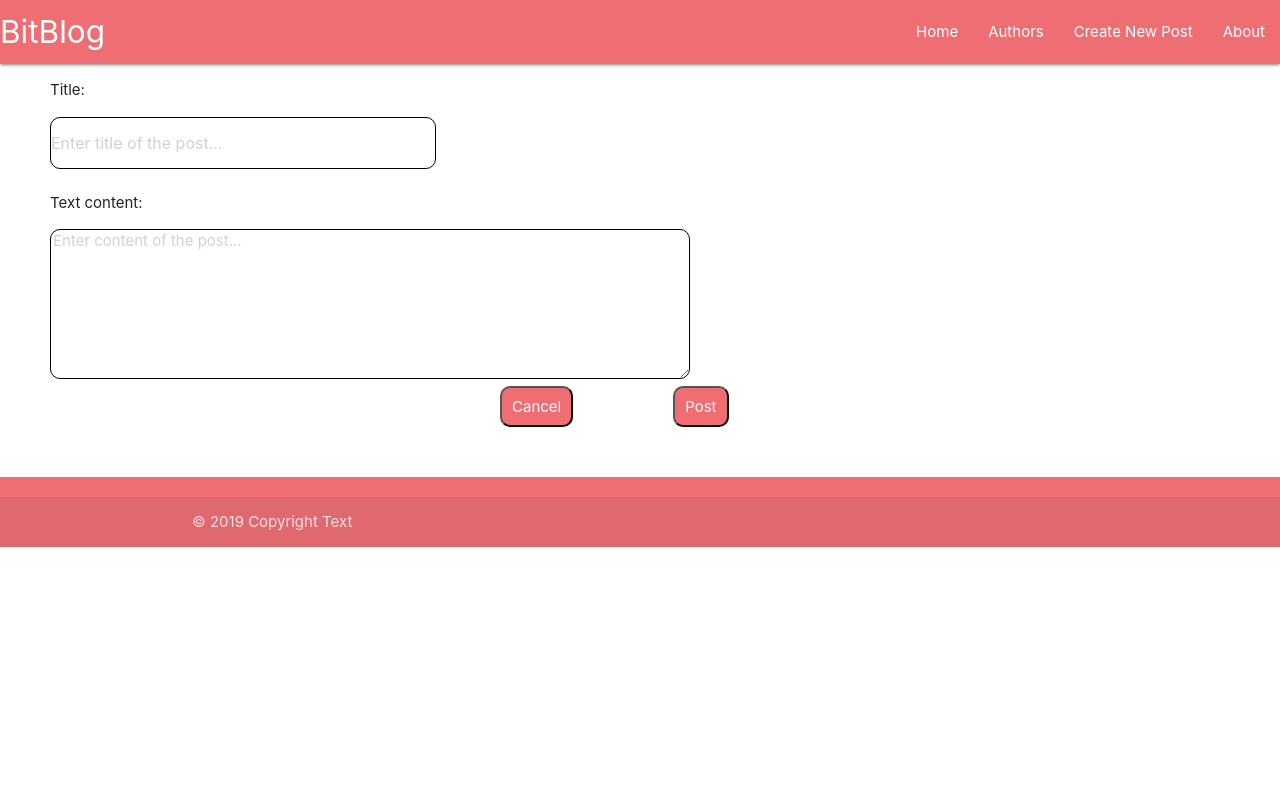
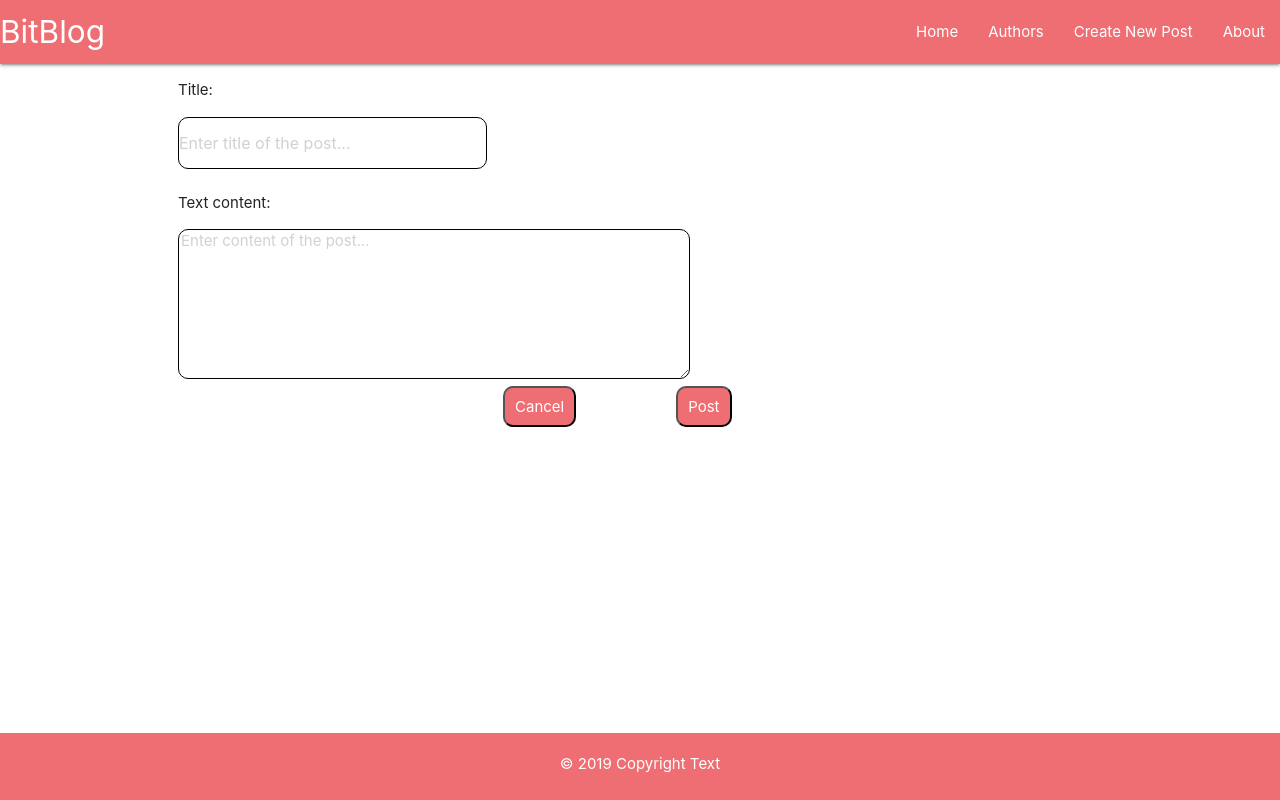
Before and after one commit to Marko1212/bitblog, a React (Create React App) app: page /#/post/new in a window 1280 px wide. Built offline with nearby package versions, Linux system fonts and the light colour scheme.

Commit message:
repaired sticky footer

```diff
--- a/src/app/pages/CreateNewPost.js
+++ b/src/app/pages/CreateNewPost.js
@@ -50,7 +50,8 @@ export class CreateNewPost extends Component {
     render() {
         return (
             <Fragment>
-                <div>
+                <main>
+                <div className>
                     <p className="title">Title:</p>
                     <div id="post-title">
                     </div>
@@ -64,6 +65,7 @@ export class CreateNewPost extends Component {
                     <Link to="/post/new"><input type="button" value="Cancel" className="cancel" onClick={this.handleCancel} /></Link>
                     <Link to="/home"><input type="button" value="Post" onClick={this.createPost} className="create-post" /></Link>
                 </div>
+                </main>
             </Fragment>
         );
     }
--- a/src/app/partials/Footer.js
+++ b/src/app/partials/Footer.js
@@ -1,19 +1,19 @@
-import React from 'react'
+import React, {Fragment} from 'react'
 
 const Footer = (props) => {
 
     return (
-        <>
+        <Fragment>
 
             <footer className="page-footer">
 
-                <div className="footer-copyright">
-                    <div className="container">
+                {/* <div className="footer-copyright" */}
+                    <div className="container center footer">
                         © 2019 Copyright Text
                     </div>
-                </div>
+                {/* </div> */}
             </footer>
-        </>
+        </Fragment>
     )
 
 }
--- a/src/index.css
+++ b/src/index.css
@@ -1,3 +1,5 @@
+
+
 body {
   margin: 0;
   font-family: -apple-system, BlinkMacSystemFont, "Segoe UI", "Roboto", "Oxygen",
@@ -80,6 +82,7 @@ iframe {
 
 .footer {
   padding-bottom: 25px;
+
 }
 
 #title {
@@ -104,7 +107,7 @@ iframe {
 
 .cancel {
   margin-bottom: 50px;
-  margin-left: 500px;
+  margin-left: 375px;
   border-radius: 10px;
   color: white;
   background-color: #ee6e73;
```
